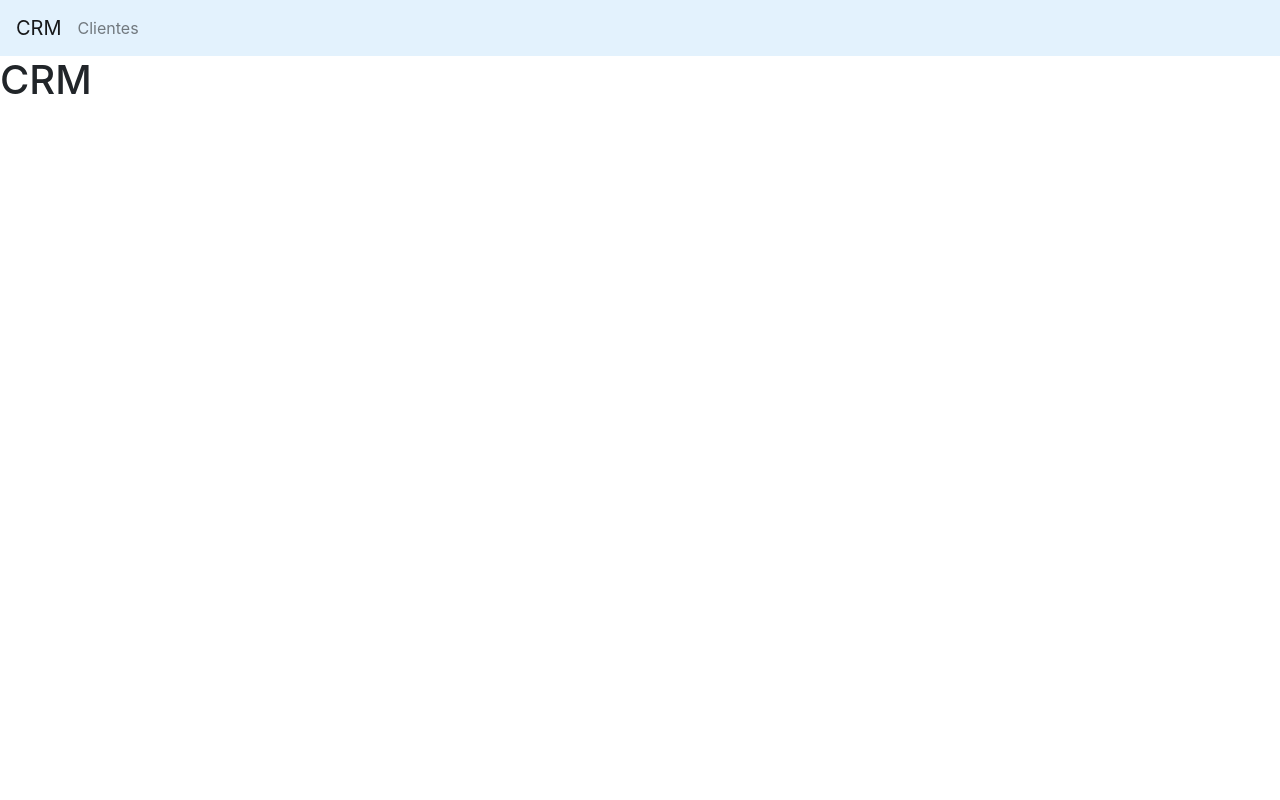
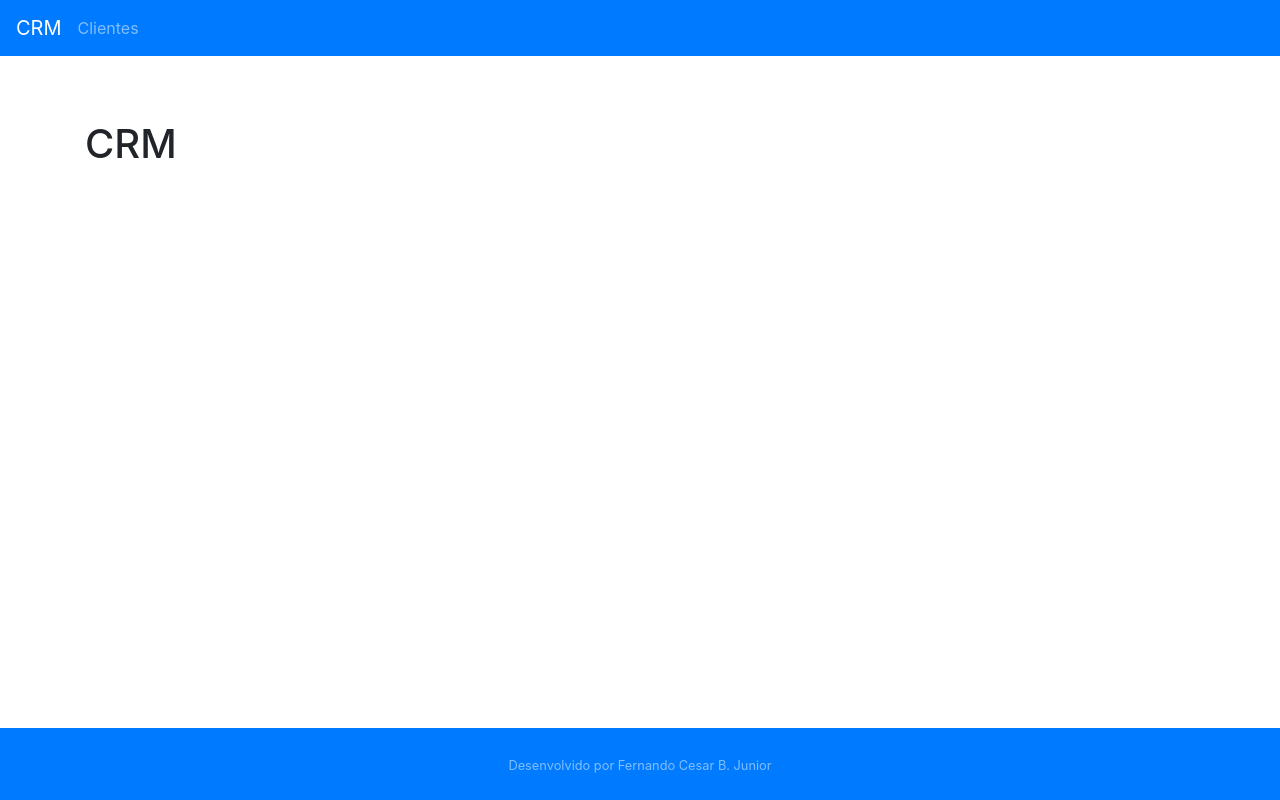
Before and after one commit to Fernando-Psy/CRM, a Django app: page / in a window 1280 px wide. Run offline with Django 4.2, Linux system fonts and the light colour scheme; parts of the project's set-up code (start-up, migrations or seed data) failed here and were passed over.

Commit message:
commit do dia

```diff
--- a/core/templates/model-header.html
+++ b/core/templates/model-header.html
@@ -1,20 +1,8 @@
-<nav class="navbar navbar-light" style="background-color: #e3f2fd;">
+<nav class="navbar navbar-dark bg-primary">
     <a class="navbar-brand" href={% url 'index' %}>CRM</a>
     <ul class="navbar-nav mr-auto">
         <li class="nav-item">
-            <a class="nav-link" href="">Clientes</a>
+            <a class="nav-link" href="{% url 'customer:customer-list' %}">Clientes</a>
         </li>
     </ul>
 </nav>
-
-
-<!--<!DOCTYPE html>-->
-<!--<html lang="pt-br">-->
-<!--<head>-->
-<!--    <meta charset="UTF-8">-->
-<!--    <title>Title</title>-->
-<!--</head>-->
-<!--<body>-->
-<!--class="navbar navbar-expand-sm bg-dark navbar-primary"-->
-<!--</body>-->
-<!--</html>-->
--- a/core/templates/model-page.html
+++ b/core/templates/model-page.html
@@ -16,11 +16,29 @@
         {% include 'model-header.html' %}
     </header>
 
-    {% block content %} {% endblock %}
+    <main class="content" style="margin-top:5%">
+        <div class="container">
+            {% block content %} {% endblock %}
+        </div>
+    </main>
 
-    <footer class="py-4 style=background-color: #e3f2fd; text-white-50">
+    <footer class="py-4 bg-primary text-white-50">
         {% include 'model-footer.html' %}
     </footer>
 
 </body>
+<style>
+    html, body{
+        height: 100%;
+    }
+
+    main {
+        flex: 1 0 auto;
+    }
+
+    footer {
+        flex-shrink: none;
+        margin-top: 2em;
+    }
+</style>
 </html>
--- a/crm/urls.py
+++ b/crm/urls.py
@@ -15,10 +15,11 @@
     2. Add a URL to urlpatterns:  path('blog/', include('blog.urls'))
 """
 from django.contrib import admin
-from django.urls import path
+from django.urls import path, include
 from django.views.generic import TemplateView
 
 urlpatterns = [
     path('admin/', admin.site.urls),
-    path('', TemplateView.as_view(template_name='index.html'), name='index')
+    path('', TemplateView.as_view(template_name='index.html'), name='index'),
+    path('customer/', include('customer.urls'))
 ]
--- /dev/null
+++ b/customer/url.py
@@ -0,0 +1,6 @@
+from django.urls import path
+from .views import CustomerListView
+
+urlpatterns = [
+    path('list/', CustomerListView.as_view(), name='customer-list')
+]
```
Also changed, not shown: customer/views.py (+8 -2 lines).
